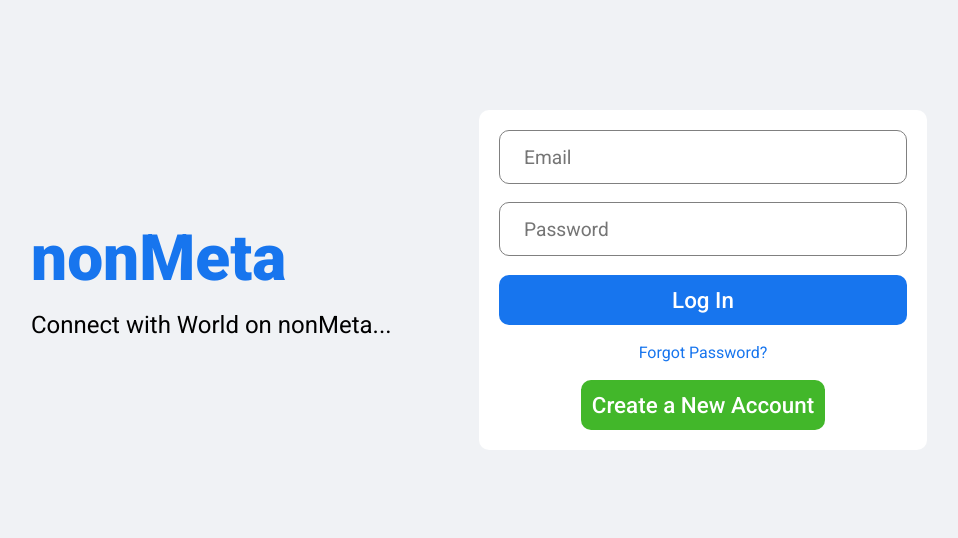
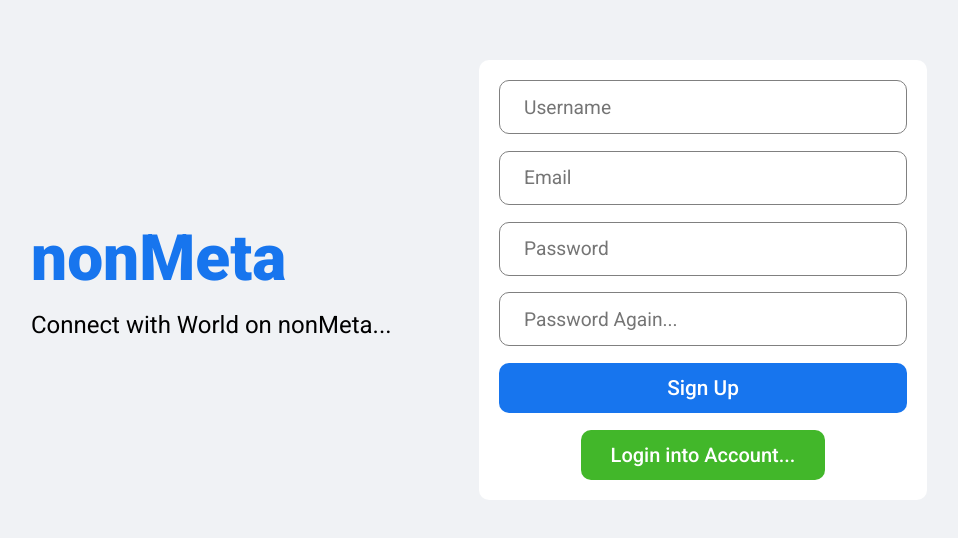
Before and after one commit to akarj/social-media, a React (Create React App) app in the folder client/: page / in a window 1280 px wide. Shown: the part 120-658 px from the top of the page, without its empty margins (161-1119 px from the left). Built offline with nearby package versions, Linux system fonts and the light colour scheme.

Commit message:
Register Page Completed...

```diff
--- a/client/src/App.jsx
+++ b/client/src/App.jsx
@@ -1,5 +1,6 @@
 import React from "react";
-import Login from "./pages/Login/Login";
+import RegisterPage from "./pages/Register/RegisterPage";
+// import Login from "./pages/Login/Login";
 // import RegisterPage from "./pages/Register/RegisterPage";
 // import ProfilePage from "./pages/profile/ProfilePage";
 // import Homepage from "./pages/Homepage/Homepage";
@@ -9,7 +10,8 @@ export default function App() {
   return (
     <div>
       {/* <Homepage /> */}
-      <Login />
+      {/* <Login /> */}
+      <RegisterPage />
     </div>
   );
 }
--- a/client/src/pages/Register/RegisterPage.jsx
+++ b/client/src/pages/Register/RegisterPage.jsx
@@ -2,8 +2,38 @@ import "./RegisterPage.scss";
 
 export default function RegisterPage() {
   return (
-    <div className="rigister">
-      <span>Register Page</span>
+    <div className="register">
+      <div className="registerWrapper">
+        <div className="registerLeft">
+          <h3 className="registerLogo">nonMeta</h3>
+          <span className="registerDesc">Connect with World on nonMeta...</span>
+        </div>
+        <div className="registerRight">
+          <div className="registerBox">
+            <input
+              type="text"
+              className="registerInput"
+              placeholder="Username"
+            />
+            <input type="text" className="registerInput" placeholder="Email" />
+            <input
+              type="text"
+              className="registerInput"
+              placeholder="Password"
+            />
+            <input
+              type="text"
+              className="registerInput"
+              placeholder="Password Again..."
+            />
+            <button className="registerButton">Sign Up</button>
+
+            <button className="registerLoginButton">
+              Login into Account...
+            </button>
+          </div>
+        </div>
+      </div>
     </div>
   );
 }
--- a/client/src/pages/Register/RegisterPage.scss
+++ b/client/src/pages/Register/RegisterPage.scss
@@ -0,0 +1,77 @@
+div.register {
+  width: 100vw;
+  height: 100vh;
+  background-color: #f0f2f5;
+  display: flex;
+  align-items: center;
+  justify-content: center;
+  div.registerWrapper {
+    width: 70%;
+    height: 70%;
+    display: flex;
+
+    div.registerLeft,
+    div.registerRight {
+      flex: 1;
+      display: flex;
+      flex-direction: column;
+      justify-content: center;
+    }
+    div.registerLeft {
+      h3.registerLogo {
+        font-size: 4rem;
+        font-weight: 800;
+        color: #1775ee;
+        margin-bottom: 0.9rem;
+      }
+      span.registerDesc {
+        font-size: 24px;
+      }
+    }
+    div.registerRight {
+      div.registerBox {
+        height: 25rem;
+        padding: 20px;
+        background-color: #fff;
+        border-radius: 10px;
+        display: flex;
+        flex-direction: column;
+        justify-content: space-between;
+
+        input.registerInput {
+          height: 50px;
+          border-radius: 10px;
+          border: 1px solid gray;
+          font-size: 1.2rem;
+          padding-left: 1.5rem;
+          &:focus {
+            outline: none;
+          }
+        }
+        button.registerButton {
+          height: 50px;
+          border-radius: 10px;
+          border: none;
+          background-color: #1775ee;
+          color: white;
+          font-size: 1.3rem;
+          font-weight: 500;
+          cursor: pointer;
+        }
+
+        button.registerLoginButton {
+          width: 60%;
+          align-self: center;
+          height: 50px;
+          border-radius: 10px;
+          border: none;
+          background-color: #42b72a;
+          color: white;
+          font-size: 1.25rem;
+          font-weight: 500;
+          cursor: pointer;
+        }
+      }
+    }
+  }
+}
```
